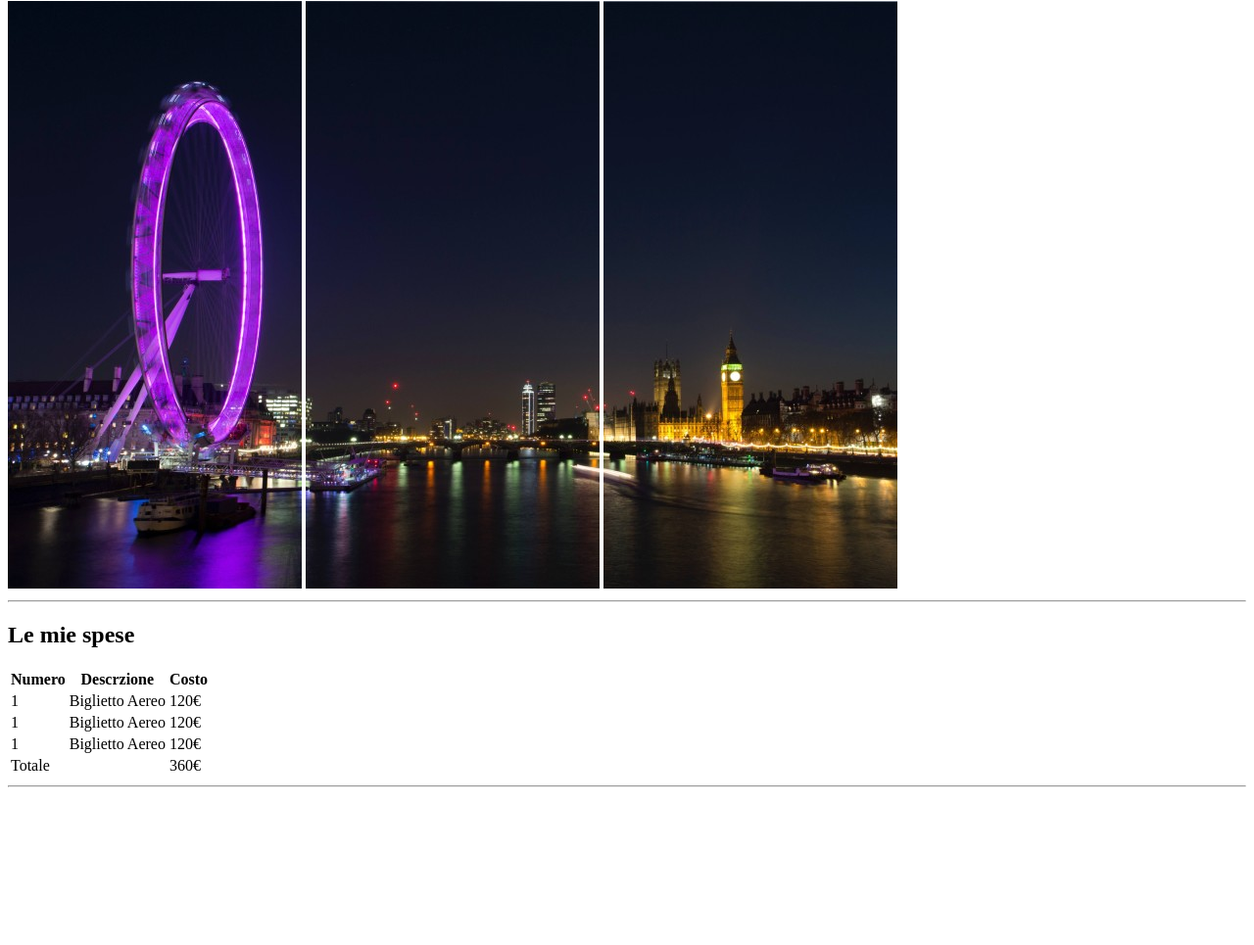
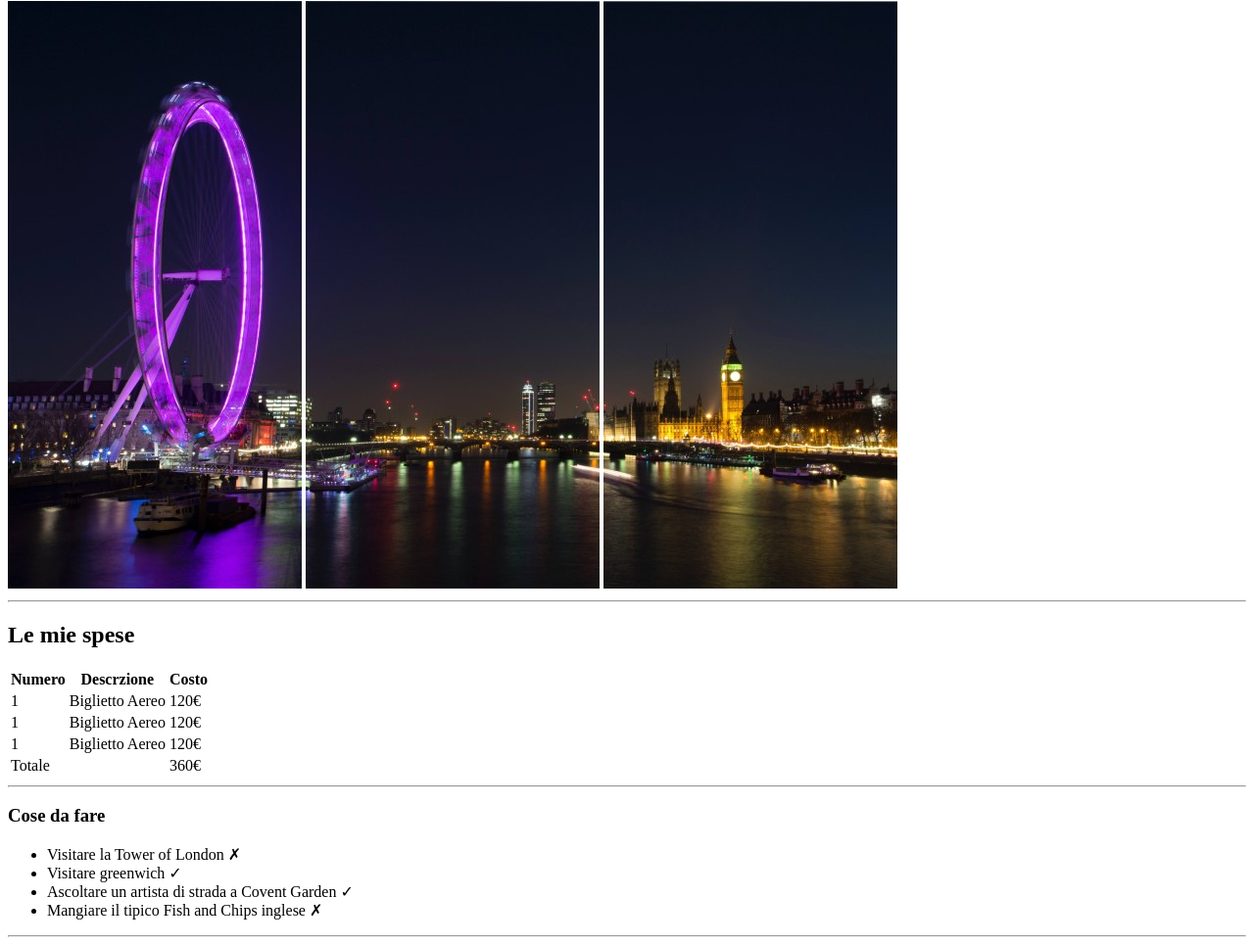
Before and after one commit to Francesca-23/html-london-trip, a plain HTML site: page index.html in a window 1280 px wide. Shown: the part 79-1044 px from the top of the page at 98% size. Before the commit the page ends 891 px from the top, so only its background shows below. Drawn offline with Linux system fonts and the light colour scheme.

Commit message:
Seconda sezione: lista delle cose da fare

```diff
--- a/index.html
+++ b/index.html
@@ -67,6 +67,21 @@
 
         </section>
 
+        <!-- Seconda parte: cose da fare -->
+
+        <section>
+
+            <h3>Cose da fare</h3>
+            <ul>
+                <li>Visitare la Tower of London &#10007;</li>
+                <li>Visitare greenwich &#10003;</li>
+                <li>Ascoltare un artista di strada a Covent Garden &#10003;</li>
+                <li>Mangiare il tipico Fish and Chips inglese &#10007;</li>
+            </ul>
+            <hr>
+
+        </section>
+
     </main>
 
 </body>
```
